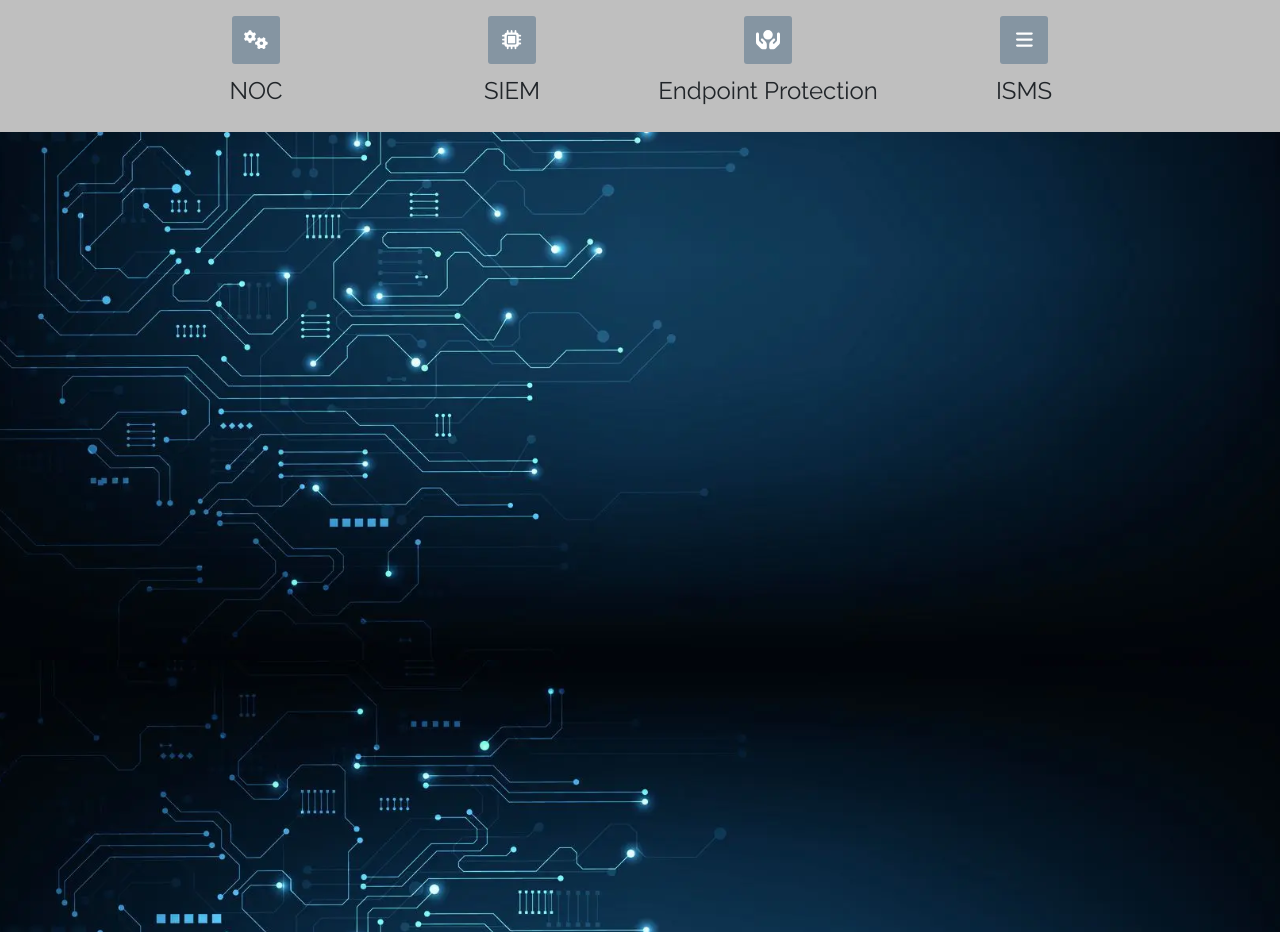
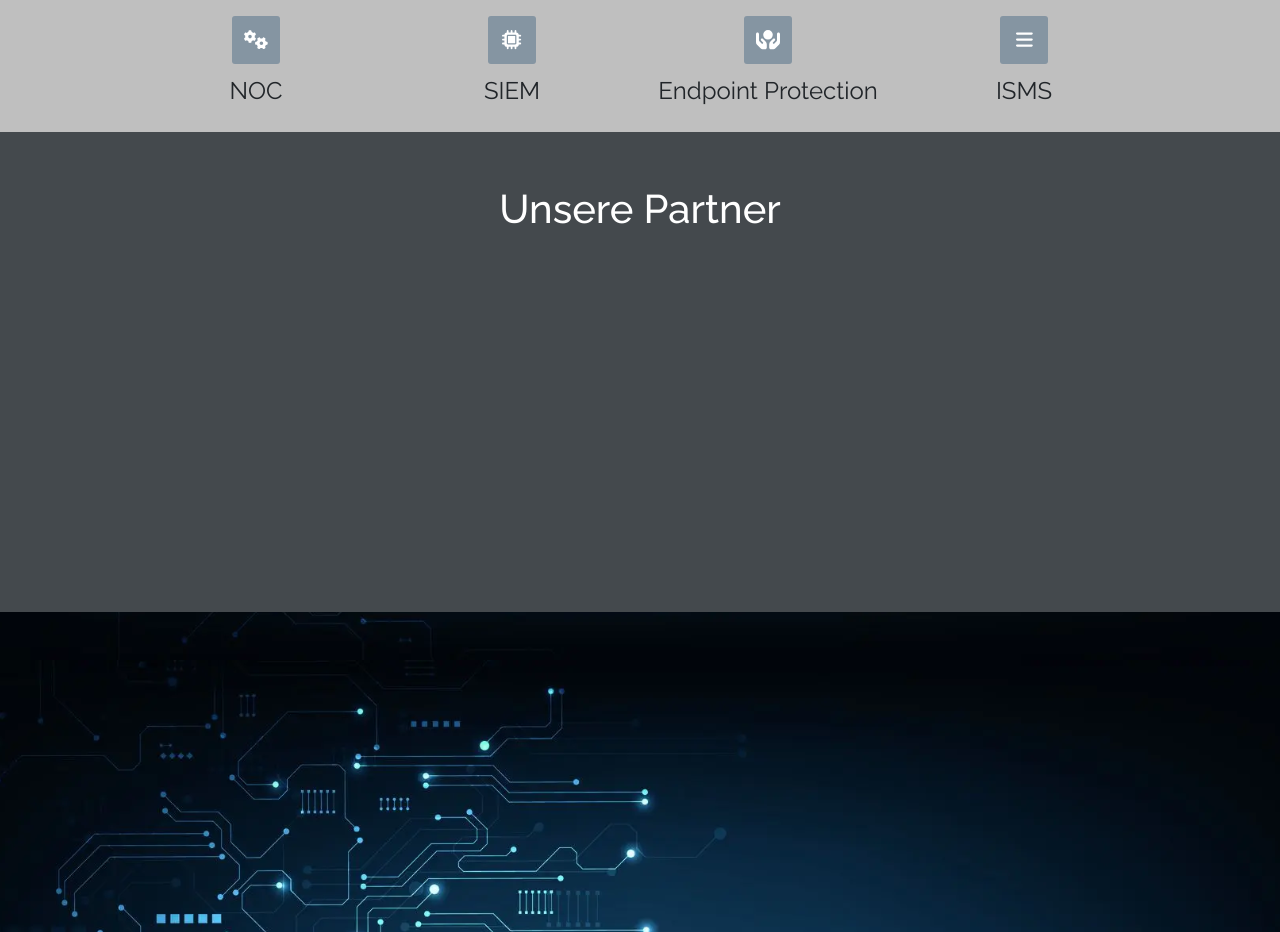
Before and after one commit to ilhmpy/InducioCopy, a React (Create React App) app: page / in a window 1280 px wide. Shown: the part 940-1872 px from the top of the page. Built offline with nearby package versions, Linux system fonts and the light colour scheme.

Commit message:
Slider(Is not all yet)

```diff
--- /dev/null
+++ b/src/components/Slider.jsx
@@ -0,0 +1,25 @@
+import { styled } from "styled-components";
+
+export const Slider = () => {
+    return (
+        <SliderContainer>
+            <SliderContainerH2>Unsere Partner</SliderContainerH2>
+        </SliderContainer>
+    )
+}
+
+const SliderContainer = styled.section`
+    background: #44494D;
+    width: 100%;
+    height: 30em;
+    justify-content: center;
+    display: flex;
+    padding-top: 4.8em;
+`;
+
+const SliderContainerH2 = styled.h2`
+    color: #FFF;
+    font-size: 2.5em;
+    font-weight: 500;
+    letter-spacing: 0;
+`;
--- a/src/components/index.js
+++ b/src/components/index.js
@@ -2,3 +2,4 @@ export { Container } from "./Container";
 export { Navigation } from "./Navigation";
 export { PageDesc } from "./PageDesc";
 export { InfoPages } from "./InfoPages";
+export { Slider } from "./Slider";
--- a/src/pages/Home.jsx
+++ b/src/pages/Home.jsx
@@ -1,11 +1,12 @@
 import React from "react";
-import { InfoPages, PageDesc } from "../components";
+import { InfoPages, PageDesc, Slider } from "../components";
 
 export const Home = () => {
     return (
         <>
             <PageDesc />
             <InfoPages />
+            <Slider />
         </>
     )
 }
```
